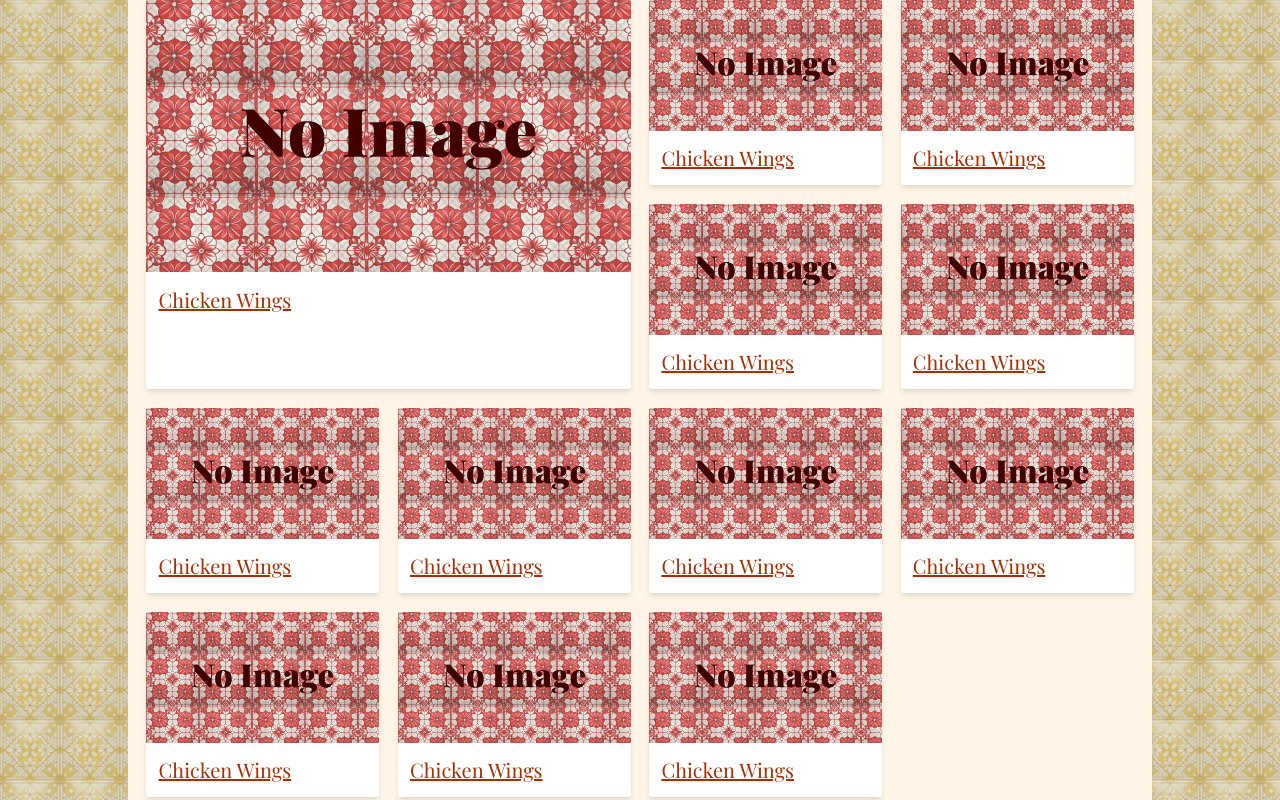
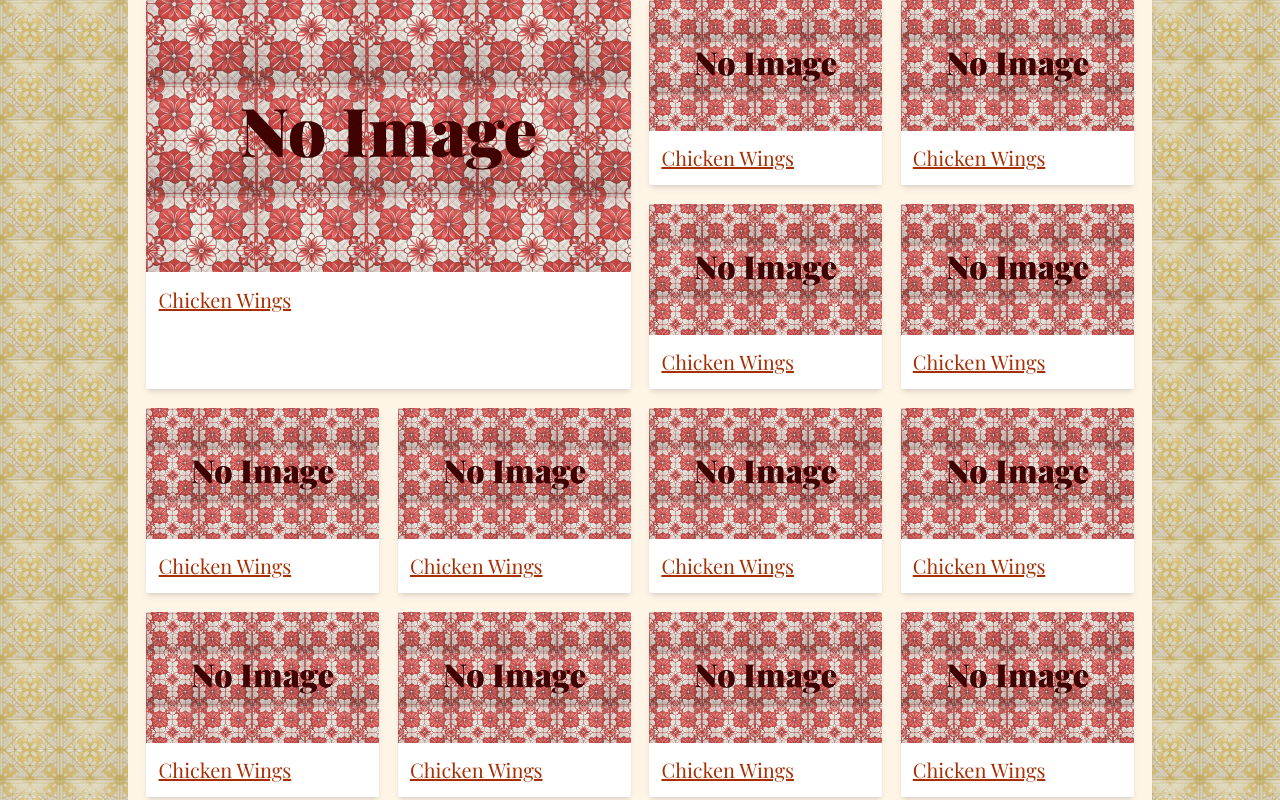
Before and after one commit to davinaleong/proj-recipe-app, a Next.js app: page / in a window 1280 px wide. Built offline with nearby package versions, Linux system fonts and the light colour scheme.

Commit message:
Added a 13th card to make the layout look even

```diff
--- a/src/app/page.tsx
+++ b/src/app/page.tsx
@@ -21,6 +21,7 @@
         <Card link={link} />
         <Card link={link} />
         <Card link={link} />
+        <Card link={link} />
       </div>
     </main>
   )
```
